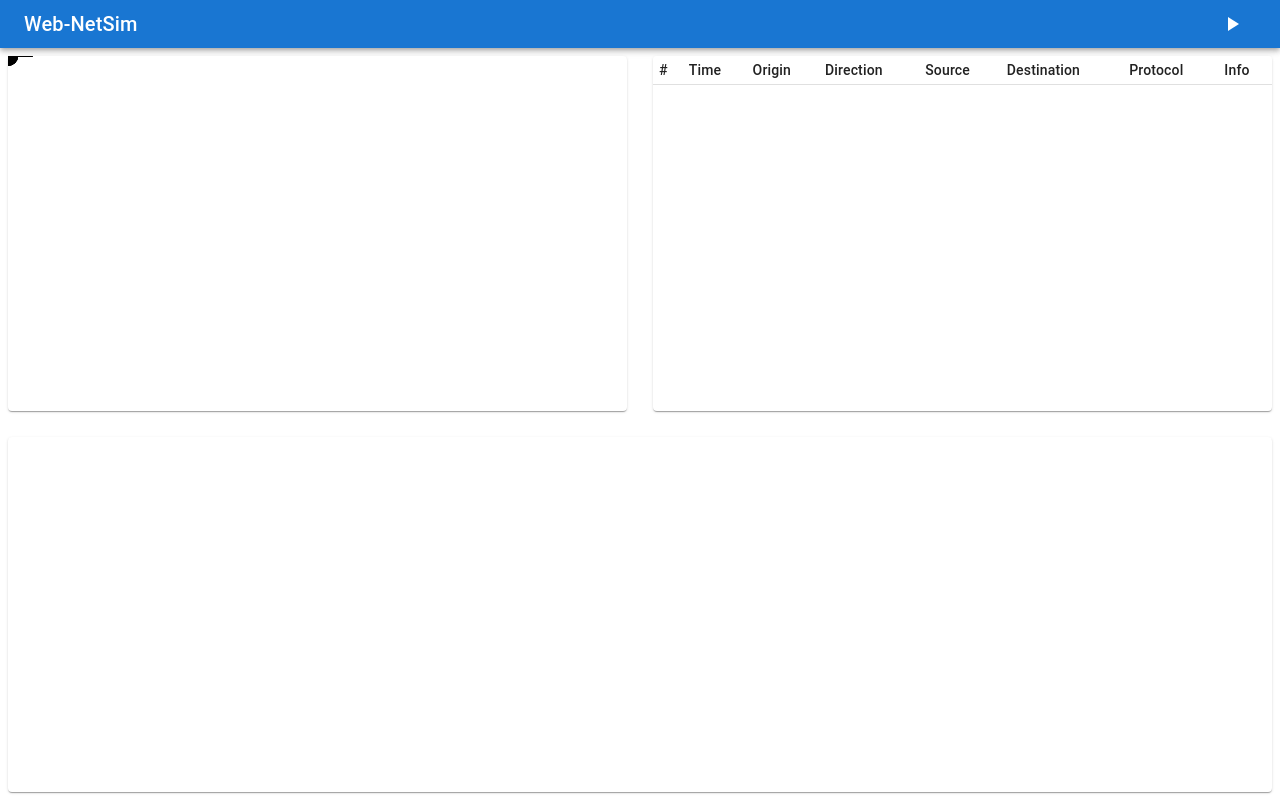
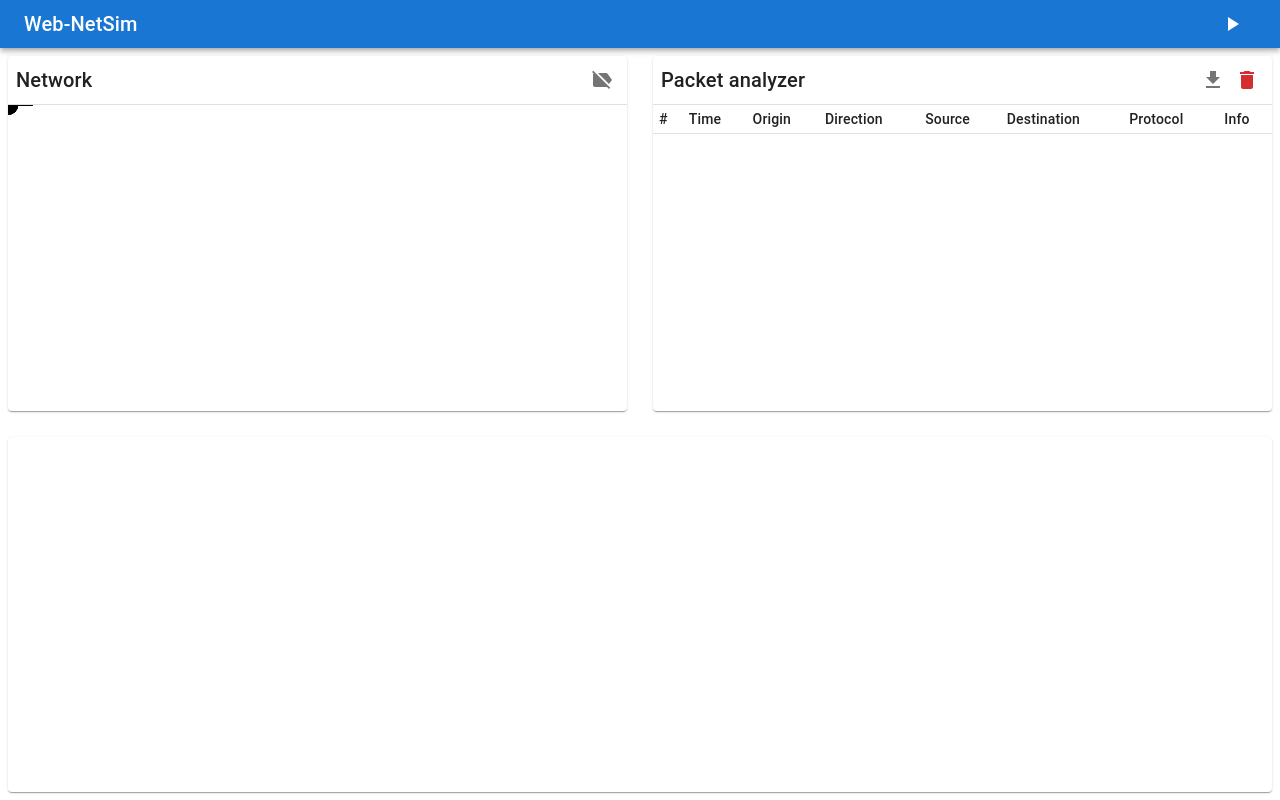
Before and after one commit to M4xi1m3/nathaj, a React (Create React App) app: page / in a window 1280 px wide. Built offline with nearby package versions, Linux system fonts and the light colour scheme.

Commit message:
Added actions on panels

```diff
--- a/src/App.tsx
+++ b/src/App.tsx
@@ -36,12 +36,6 @@ net.addLink("h1", "eth0", "s1", "eth0");
 net.addLink("h2", "eth0", "s1", "eth1");
 net.addLink("h3", "eth0", "s1", "eth2");
 net.addLink("h4", "eth0", "s1", "eth3");
-
-/*
-const h1 = new CustomHost(net, "h1", "00:0a:00:00:00:01");
-const h2 = new Host(net, "h2", "00:0a:00:00:00:02");
-net.addLink("h1", "eth0", "h2", "eth0");
-*/
 
 function App() {
     return (
--- a/src/components/NetworkAnalyzer.tsx
+++ b/src/components/NetworkAnalyzer.tsx
@@ -1,16 +1,17 @@
-import React, { useContext, useEffect, useState } from "react";
+import React, { useContext, useEffect, useRef, useState } from "react";
 import { NetworkContext } from "../NetworkContexxt";
 import { PacketEventData } from "../simulator/network/Network";
 import { AnalyzedPacket } from "../simulator/network/packets/Packet";
 import { Ethernet } from "../simulator/network/packets/definitions/Ethernet";
-import { Table, TableBody, TableCell, TableContainer, TableHead, TableRow } from "@mui/material";
-import { CallMade, CallReceived } from "@mui/icons-material";
+import { Divider, Grid, IconButton, Stack, Table, TableBody, TableCell, TableContainer, TableHead, TableRow, Typography } from "@mui/material";
+import { CallMade, CallReceived, Delete, FileDownload, FileDownloadOff } from "@mui/icons-material";
 
 export const NetworkAnalyzer: React.FC = () => {
     const network = useContext(NetworkContext);
 
     const [lastId, setLastId] = useState(0);
     const [packets, setPackets] = useState<AnalyzedPacket[]>([]);
+    const [selectedPacket, setSelectedPacket] = useState<number | null>(null);
     let packetsTmp: AnalyzedPacket[] = [];
     let lastIdTmp = lastId;
 
@@ -46,7 +47,44 @@ export const NetworkAnalyzer: React.FC = () => {
         whiteSpace: 'nowrap'
     }
 
+    const [autoScroll, setAutoScroll] = useState(true);
+    const tableEndRef = useRef<HTMLDivElement>(null);
+    useEffect(() => {
+        if (autoScroll)
+            tableEndRef.current?.scrollIntoView({ behavior: "smooth" })
+    }, [packets, autoScroll]);
+
+    const handleAutoScroll = () => {
+        setAutoScroll(!autoScroll);
+    }
+
+    const handleDelete = () => {
+        packetsTmp = [];
+        setPackets(packetsTmp);
+        lastIdTmp = 0;
+        setLastId(lastIdTmp);
+        setSelectedPacket(null);
+    }
+
     return (
+        <Grid container direction="column" wrap="nowrap" sx={{ height: "100%", width: "100%", overflowX: "auto" }}>
+            <Grid item sx={{ width: "100%" }}>
+                <Stack sx={{ p: 1, height: "32px" }} direction="row">
+                    <Stack direction="row" flexGrow={1}>
+                        <Typography component='h2' variant='h6'>Packet analyzer</Typography>
+                    </Stack>
+                    <Stack direction="row">
+                        <IconButton onClick={handleAutoScroll} size="small">
+                            {autoScroll ? <FileDownload /> : <FileDownloadOff />}
+                        </IconButton>
+                        <IconButton onClick={handleDelete} size="small" color="error">
+                            <Delete />
+                        </IconButton>
+                    </Stack>
+                </Stack>
+                <Divider />
+            </Grid>
+            <Grid item sx={{ flexGrow: 1, width: "100%", overflowX: 'scroll', overflowY: 'scroll' }}>
                 <TableContainer sx={{ overflowX: 'visible' }}>
                     <Table stickyHeader size="small">
                         <TableHead>
@@ -63,7 +101,7 @@ export const NetworkAnalyzer: React.FC = () => {
                         </TableHead>
                         <TableBody>
                             {packets.map((v, i) => (
-                        <TableRow key={i}>
+                                <TableRow key={i} hover selected={selectedPacket === i} onClick={(e) => { e.stopPropagation(); setSelectedPacket(i) }}>
                                     <TableCell sx={monoSX}>{v.id}</TableCell>
                                     <TableCell sx={monoSX}>{v.time}</TableCell>
                                     <TableCell sx={monoSX}>{v.origin}</TableCell>
@@ -80,8 +118,11 @@ export const NetworkAnalyzer: React.FC = () => {
                                     <TableCell sx={monoSX}>{v.info}</TableCell>
                                 </TableRow>
                             ))}
+                            <div ref={tableEndRef}></div>
                         </TableBody>
                     </Table>
                 </TableContainer>
+            </Grid>
+        </Grid>
     )
 }
--- a/src/components/NetworkRenderer.tsx
+++ b/src/components/NetworkRenderer.tsx
@@ -2,6 +2,8 @@
 import { useContext, useState } from "react";
 import { NetworkContext } from "../NetworkContexxt";
 import { Canvas } from "./Canvas";
+import { Divider, Grid, IconButton, Stack, Typography } from "@mui/material";
+import { Label, LabelOff } from "@mui/icons-material";
 
 export const NetworkRenderer: React.FC = () => {
     const network = useContext(NetworkContext);
@@ -14,9 +16,24 @@ export const NetworkRenderer: React.FC = () => {
     const [mouseY, setMouseY] = useState(0);
     const [dragged, setDragged] = useState<string | null>(null);
 
+    const [showLabel, setShowLabel] = useState(false);
 
     return (
-
+        <Grid container direction="column">
+            <Grid item>
+                <Stack sx={{ p: 1, height: "32px" }} direction="row">
+                    <Stack direction="row" flexGrow={1}>
+                        <Typography component='h2' variant='h6'>Network</Typography>
+                    </Stack>
+                    <Stack direction="row">
+                        <IconButton onClick={() => setShowLabel(!showLabel)} size="small">
+                            {showLabel ? <Label /> : <LabelOff />}
+                        </IconButton>
+                    </Stack>
+                </Stack>
+                <Divider />
+            </Grid>
+            <Grid item>
                 <Canvas onMouseDown={(e) => {
                     setMouseX(e.pageX - e.currentTarget.getBoundingClientRect().left);
                     setMouseY(e.pageY - e.currentTarget.getBoundingClientRect().top);
@@ -85,6 +102,16 @@ export const NetworkRenderer: React.FC = () => {
                     for (const dev of Object.values(network.devices)) {
                         dev.draw(ctx, offsetX, offsetY);
 
+                        if (showLabel) {
+                            const text = dev.getText();
+                            const HEIGHT = 18;
+                            ctx.font = HEIGHT + "px monospace";
+                            const { width } = ctx.measureText(text);
+                            ctx.fillStyle = "#000000AA"
+                            ctx.fillRect(dev.x + offsetX - 3 - width / 2, dev.y + offsetY - 40, width + 6, HEIGHT + 3);
+                            ctx.fillStyle = "#FFFFFF"
+                            ctx.fillText(text, dev.x + offsetX - width / 2, dev.y + offsetY + HEIGHT - 40);
+                        } else {
                             if (dev.collision(mouseX - offsetX, mouseY - offsetY)) {
                                 const text = dev.getText();
                                 const HEIGHT = 18;
@@ -96,7 +123,10 @@ export const NetworkRenderer: React.FC = () => {
                                 ctx.fillText(text, mouseX, mouseY + HEIGHT - 20);
                             }
                         }
+                    }
 
                 }} style={{ width: "100%", height: "100%" }}></Canvas>
+            </Grid>
+        </Grid>
     )
 };
```
Lines whose indentation alone changed are shown as unchanged.
